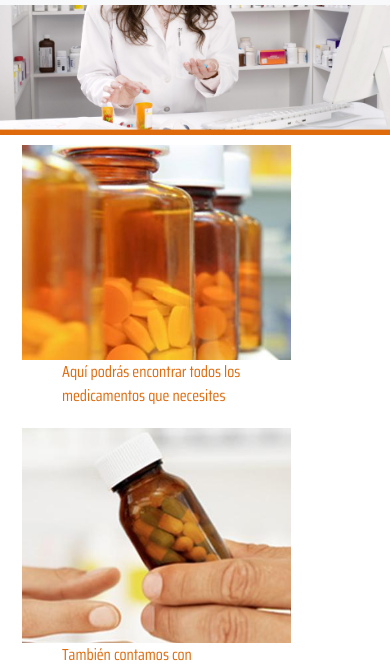
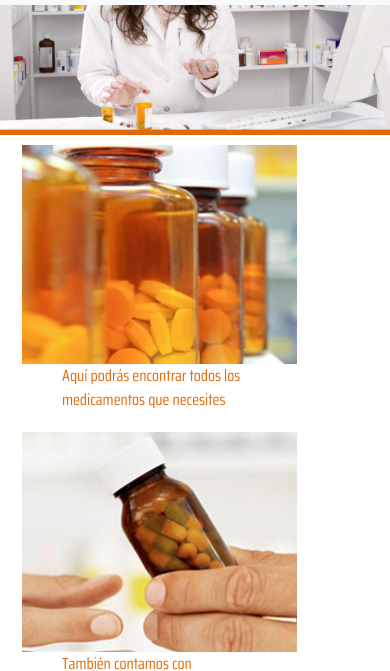
Before and after one commit to SofiBarco/proyecto_farmacia, a plain HTML site: page index.html in a window 390 px wide. Shown: the part 156-827 px from the top of the page. Drawn offline with nearby package versions, Linux system fonts and the light colour scheme.

Commit message:
commit 2da proyecto final

```diff
--- a/index.html
+++ b/index.html
@@ -45,8 +45,8 @@
 </header>
 <!-- FIN DEL HEADER-->
     <main class="container">
-<section class="presentacion row">
-    <article class="presentacion__imagen col-md-12">
+<section class="presentacion">
+    <article class="presentacion__imagen">
         <img class="imagen__presentacion" src="./Img/345072-farmacia-la-guardia-frascos-con-pastillas.jpg" alt="Frasco de pastillas">
         <p class="presentacion__texto"> Aquí podrás encontrar todos los medicamentos que necesites</p>
     </article>
```
